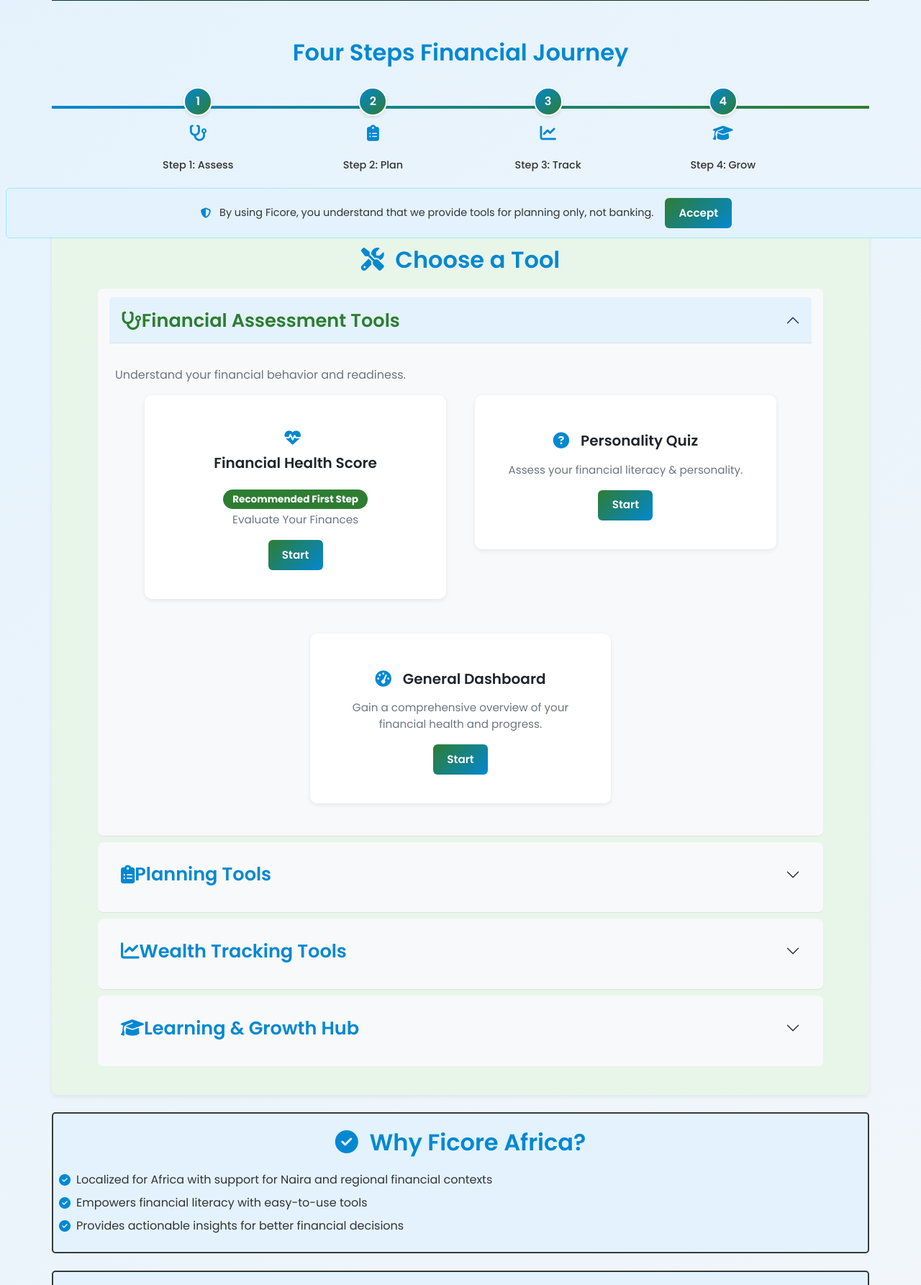
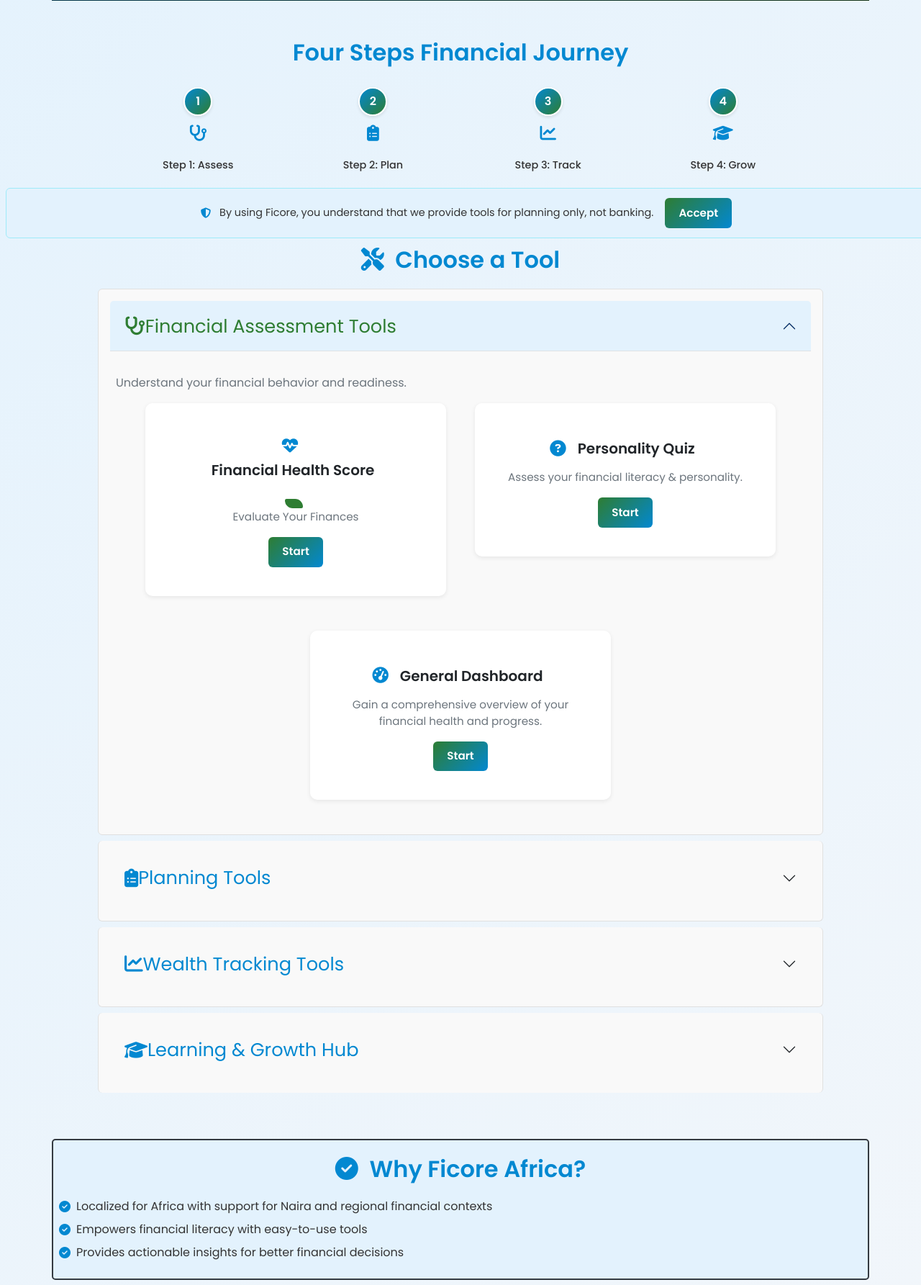
Before and after one commit to ficore-africa/FICORE-TOOLS-SUITE, a Flask app: page / in a window 1280 px wide. Shown: the part 453-2238 px from the top of the page at 72% size. Run offline with Flask 3, Linux system fonts and the light colour scheme; some libraries are stand-ins or nearby versions.

Commit message:
Update styles.css

```diff
--- a/static/css/styles.css
+++ b/static/css/styles.css
@@ -286,14 +286,14 @@
 
 /* Central timeline line */
 .journey-container::before {
-    content: '';
-    position: absolute;
+    content: absolute;
+    position: relative;
     top: 0;
     bottom: 0;
     left: 50%;
     transform: translateX(-50%);
     width: 4px;
-    background: linear-gradient(to bottom, #0288D1, #2E7D32);
+    background: linear-gradient(to bottom, #0056b3, #1b5e20);
 }
 
 .journey-steps {
@@ -363,69 +366,67 @@
     white-space: normal;
 }
 
-/* Tools Section */
-.tools-section {
-    background-color: #E8F5E9;
-    padding: 1rem;
-    border-radius: 8px;
-    box-shadow: 0 2px 6px rgba(0, 0, 0, 0.08);
-    margin-bottom: 0.8rem;
-}
-
+/* Tool Group */
 .tool-group {
     margin-bottom: 0.8rem;
-    padding: 0.3rem 0.5rem;
-    border: 1px solid #e0e0e0;
-    border-radius: 8px;
-    background-color: #f8f9fa;
-    transition: transform 0.3s ease-in-out;
+    padding: 0.5rem 0.5rem;
+    border: 1px solid #6c757d;
+    border-radius: 6px;
+    background-color: #6c495057d;
+
+    transition: box-shadow 0.3s ease-in-out;
 }
 
 .tool-group:hover {
-    transform: translateY(-5px);
+    box-shadow: 0 2px 8px rgba(0, 0, 0,0.2);
 }
 
 .group-title {
-    font-size: 1.4rem;
-    font-weight: 700;
+    font-size: 1.2rem;
+    font-weight: 600;
     margin-bottom: 0.5rem;
-    display: flex;
-    align-items: center;
+    display: #4d;
+    flex;
+-items: center;
     gap: 0.5rem;
-    color: #0288D1;
+    color: #4dabf7;
 }
 
 .group-subtext {
     font-size: 0.85rem;
-    color: #6c757d;
+    color: #adb5bd;
     margin-bottom: 0.5rem;
 }
 
 .tools-grid {
     display: flex;
     flex-direction: column;
-    gap: 0.8rem;
-}
+    gap: none;
+}
+
+ display: 0.8rem;
 
 /* Accordion */
 .accordion-button {
     font-size: 1.4rem;
     font-weight: 600;
-    color: #0288D1;
-    background-color: #f8f9fa;
+    color: #4dabf7;
+    background-color: #495057;
+
     border: none;
     padding: 0.8rem 1rem;
-    transition: background-color 0.3s ease, color 0.3s ease;
+    transition: background 0.3s ease, color: 0.3 ease;
 }
 
 .accordion-button:hover {
-    background-color: #E3F2FD;
-    color: #2E7D32;
+    background-color: #6c757d;
+    color: #1b5e20;
 }
 
 .accordion-button:not(.collapsed) {
-    background-color: #E3F2FD;
-    color: #2E7D32;
+    background-color: #6c757d;
+
+    color: #1b5e20;
 }
 
 .accordion-button:focus {
@@ -437,9 +438,10 @@
 }
 
 .accordion-item {
-    border: none;
+    padding: none;
+    border-bottom: 1px solid #333;
     margin-bottom: 0.5rem;
-    border-bottom: 1px solid #e0e0e0;
+
 }
 
 .accordion-item:last-child {
@@ -448,41 +450,48 @@
 
 /* Tool Card */
 .tool-card h3 {
+    margin-bottom: 0.4rem;
     font-size: 1.1rem;
-    margin-bottom: 0.4rem;
 }
 
 .tool-card p {
     font-size: 0.85rem;
     margin-bottom: 1rem;
+
 }
 
 .tool-card button {
+    padding: 0.5rem 1rem;
     font-size: 0.9rem;
-    padding: 0.5rem 1rem;
+
 }
 
 /* Financial Health Score Badge */
-.tool-card:has(.badge-success) .card-title {
+.card:has(.badge-success) .card-title {
     flex-direction: column;
     align-items: center;
-}
-
-.tool-card:has(.badge-success) .badge-success {
-    margin-top: 0.5rem;
-    margin-right: 0;
+
+}
+
+.card-title {
+    flex-direction: .badge-success;
+
+    align-items: center;
+    margin-top: 0;
+    margin-right: 0.5rem;
+
 }
 
 /* Tool Header */
-.tool-header {
-    margin-bottom: 0.8rem;
-}
-
+.resources {
+    margin-top: 2px;
+
+}
 .tool-header-container {
-    background-color: #f8f9fa;
+    background-color: #6c757d;
     padding: 0.5rem;
-    border-radius: 8px;
-    border: 1px solid #ddd;
+    border-radius: 8px solid;
+    border: 1px solid #adb5bd;
 }
 
 .tool-title {
@@ -551,22 +566,25 @@
 }
 
 .chart-card {
-    box-shadow: 0 4px 12px rgba(0, 0, 0, 0.1);
+    box-shadow: 0 4px 8px rgba(0, 0,0.2);
 }
 
 /* Progress Bar */
-.progress {
+.progress-bar {
     height: 1rem;
     border-radius: 0.25rem;
-    background-color: #e9ecef;
+    background-color: #6c757d;
+
 }
 
 .progress-bar {
-    transition: width 0.5s ease-in-out;
-    background-color: #2E7D32;
+    transition: 0.5s ease-in-out {
+    background-color: #1b5e20;
 }
 
 /* Score Gauge */
+}
+
 .score-gauge {
     max-width: 200px;
     margin: 0 auto 0.8rem;
@@ -574,17 +592,20 @@
 
 /* Badges */
 .status-badge, .badge {
-    font-size: 0.85rem;
+    font-size: 0;
+.85rem;
     padding: 0.4rem 0.8rem;
-    border-radius: 20px;
+    border-radius: 4px 20px;
+;
     display: inline-flex;
     align-items: center;
     gap: 0.5rem;
     white-space: normal;
-    text-wrap: balance;
+    text-wrap: wrap;
+
     max-width: 100%;
     box-sizing: border-box;
-    margin-bottom: 0.3rem;
+    margin-bottom: margin 0.3rem;
     margin-right: 0.3rem;
 }
 
@@ -1283,7 +1304,7 @@
     }
 
     .group-title {
-        font-size: 1.8rem;
+        font-size: 1.6rem;
     }
 
     .group-subtext {
@@ -1463,109 +1484,286 @@
     }
 
     .navbar {
-        background: linear-gradient(90deg, #0056b3, #1b5e20);
+        background: linear-gradient(90deg, #0288D1, #2E7D32);
     }
 
     .header-message {
-        background: linear-gradient(90deg, #0056b3, #1b5e20);
+        background: linear-gradient(90deg, #0288D1, #2E7D32);
     }
 
     .consent-banner {
-        background-color: #495057;
-        color: #e9ecef;
+        background-color: #E3F2FD;
+        color: #333;
     }
 
     .consent-banner i, .consent-banner .close-btn {
-        color: #4dabf7;
+        color: #0288D1;
+    }
+
+    .btn-primary {
+        background: linear-gradient(135deg, #2E7D32, #0288D1);
+    }
+
+    .btn-primary:hover {
+        background: linear-gradient(135deg, #1B5E20, #01579B);
+    }
+
+    .btn-primary.navbar-btn {
+        background: linear-gradient(90deg, #0288D1, #2E7D32);
+    }
+
+    .btn-primary.navbar-btn:hover {
+        background: linear-gradient(90deg, #0277BD, #27632A);
+    }
+
+    .hero {
+        background: linear-gradient(rgba(0,0,0,0.6), rgba(0,0,0,0.6)), linear-gradient(135deg, #0288D1, #2E7D32);
+    }
+
+    .hero-subtext i {
+        color: #E3F2FD;
     }
 
     .card {
-        background: #FFFFFF; /* Keep pure white for cards even in dark mode */
-        border: 2px solid #4dabf7;
+        background: #FFFFFF;
+        border: 2px solid #0288D1;
+    }
+
+    .card-title i {
+        color: #0288D1;
     }
 
     .card-text {
-        color: #6c757d; /* Keep text color readable on white background */
+        color: #6c757d;
     }
 
     .tool-card.custom-card {
-        background-color: #FFFFFF; /* Keep pure white */
-    }
-
-    .journey-strip, .tools-section, .testimonials-section, .recommended-learning, .why-section, .faq-section, .team-why {
-        background-color: #495057;
-        border-color: #6c757d;
+        background-color: #FFFFFF;
+    }
+
+    .journey-strip, .testimonials-section, .recommended-learning, .why-section, .faq-section, .team-why {
+        background-color: #E3F2FD;
+        border-color: #343a40;
     }
 
     .journey-container::before {
-        background: linear-gradient(to bottom, #0056b3, #1b5e20);
+        background: linear-gradient(to bottom, #0288D1, #2E7D32);
     }
 
     @media (min-width: 768px) {
         .journey-container::before {
-            background: linear-gradient(to right, #0056b3, #1b5e20);
+            background: linear-gradient(to right, #0288D1, #2E7D32);
         }
     }
 
     .journey-step {
-        color: #e9ecef;
+        color: #333;
     }
 
     .journey-step:hover {
-        background-color: #6c757d;
+        background-color: #f8f9fa;
     }
 
     .step-badge {
-        background: linear-gradient(135deg, #0056b3, #1b5e20);
+        background: linear-gradient(135deg, #0288D1, #2E7D32);
+    }
+
+    .journey-icon {
+        color: #0288D1;
     }
 
     .tool-group {
-        background-color: #495057;
-        border-color: #6c757d;
+        background-color: #f9f9f9;
+        border-color: #e0e0e0;
+    }
+
+    .tool-group:hover {
+        transform: translateY(-5px);
+    }
+
+    .group-title {
+        color: #0288D1;
     }
 
     .group-subtext {
-        color: #adb5bd;
+        color: #6c757d;
     }
 
     .accordion-button {
-        background-color: #495057;
-        color: #4dabf7;
+        background-color: #f9f9f9;
+        color: #0288D1;
     }
 
     .accordion-button:hover, .accordion-button:not(.collapsed) {
-        background-color: #6c757d;
-        color: #1b5e20;
+        background-color: #E3F2FD;
+        color: #2E7D32;
+    }
+
+    .accordion-item {
+        border-bottom: 1px solid #e0e0e0;
     }
 
     .tool-header-container {
-        background-color: #6c757d;
-        border-color: #adb5bd;
+        background-color: #f8f9fa;
+        border-color: #ddd;
+    }
+
+    .tool-title {
+        background: linear-gradient(90deg, #2E7D32, #0288D1);
+    }
+
+    .tool-icon {
+        color: #0288D1;
+    }
+
+    .tool-subtitle {
+        color: #6c757d;
+    }
+
+    .step-indicator {
+        color: #333;
+    }
+
+    .step-dot {
+        background-color: #ccc;
+    }
+
+    .step-dot.active {
+        background-color: #0288D1;
+    }
+
+    .step-connector {
+        background-color: #ccc;
+    }
+
+    .progress {
+        background-color: #e9ecef;
+    }
+
+    .progress-bar {
+        background-color: #2E7D32;
+    }
+
+    .badge-success {
+        background-color: #2E7D32;
+    }
+
+    .badge-blue {
+        background-color: #0288D1;
+        border: 2px solid #01579B;
+    }
+
+    .badge-gray {
+        background-color: #e9ecef;
+        color: #333;
+        border: 2px solid #ced4da;
+    }
+
+    .net-worth-highlight {
+        color: #2E7D32;
+    }
+
+    .about-container {
+        background: linear-gradient(135deg, #E3F2FD, #F8F9FA);
+    }
+
+    .about-header {
+        background: linear-gradient(rgba(0,0,0,0.5), rgba(0,0,0,0.5)), linear-gradient(135deg, #0288D1, #2E7D32);
+    }
+
+    .about-subtitle {
+        color: #E3F2FD;
+    }
+
+    .about-content {
+        color: #333;
+    }
+
+    .mission-statement {
+        background-color: #F8F9FA;
+        border-left: 5px solid #0288D1;
+    }
+
+    .mission-statement h3 {
+        color: #0288D1;
+    }
+
+    .mission-statement p {
+        color: #555;
+    }
+
+    .team-why {
+        background-color: #E3F2FD;
+        border-left: 5px solid #2E7D32;
+    }
+
+    .team-why h3 {
+        color: #2E7D32;
+    }
+
+    .team-why p {
+        color: #555;
     }
 
     .info-box {
-        background-color: #664d03;
-        color: #fff3cd;
-        border-color: #997404;
-    }
-
-    .about-container {
-        background: linear-gradient(135deg, #343a40, #495057);
-    }
-
-    .about-content {
-        color: #e9ecef;
-    }
-
-    .mission-statement {
-        background-color: #6c757d;
-    }
-
-    .mission-statement p, .team-why p {
-        color: #adb5bd;
+        background-color: #fff3cd;
+        color: #856404;
+        border: 1px solid #ffeeba;
+    }
+
+    .testimonials-section, .recommended-learning, .why-section, .faq-section {
+        border: 2px solid #343a40;
+    }
+
+    .testimonial {
+        color: #333;
+    }
+
+    .testimonial .quote, .testimonial .name, .faq-item h3 i, .why-list li i {
+        color: #0288D1;
+    }
+
+    .faq-item h3, .faq-item p {
+        color: #333;
+    }
+
+    .social-icons a:hover {
+        color: #E3F2FD !important;
+    }
+
+    .footer-disclaimer, .footer-disclaimer i, .footer-disclaimer a {
+        color: #E3F2FD;
+    }
+
+    .footer-disclaimer a:hover {
+        color: #fff;
+    }
+
+    h1, h3, .tools-section h2, .why-section h2, .testimonials-section h2, .recommended-learning h2, .faq-section h2 {
+        color: #0288D1;
+    }
+
+    .card-title i, .tools-section h2 i, .why-section h2 i, .testimonials-section h2 i, .faq-section h2 i {
+        color: #0288D1;
     }
 
     .insights-box, .comparison-box {
-        background: #495057;
-    }
-}
+        background: #E3F2FD;
+    }
+
+    .course-link {
+        background: linear-gradient(135deg, #2E7D32, #0288D1);
+    }
+
+    .course-link:hover {
+        background: linear-gradient(135deg, #1B5E20, #01579B);
+    }
+
+    .resources a, .list-group-item a {
+        color: #0288D1;
+    }
+
+    .list-group-item {
+        background-color: #f8f9fa;
+    }
+}
```
Also changed, not shown: other parts of static/css/styles.css (+108 -99 lines).
